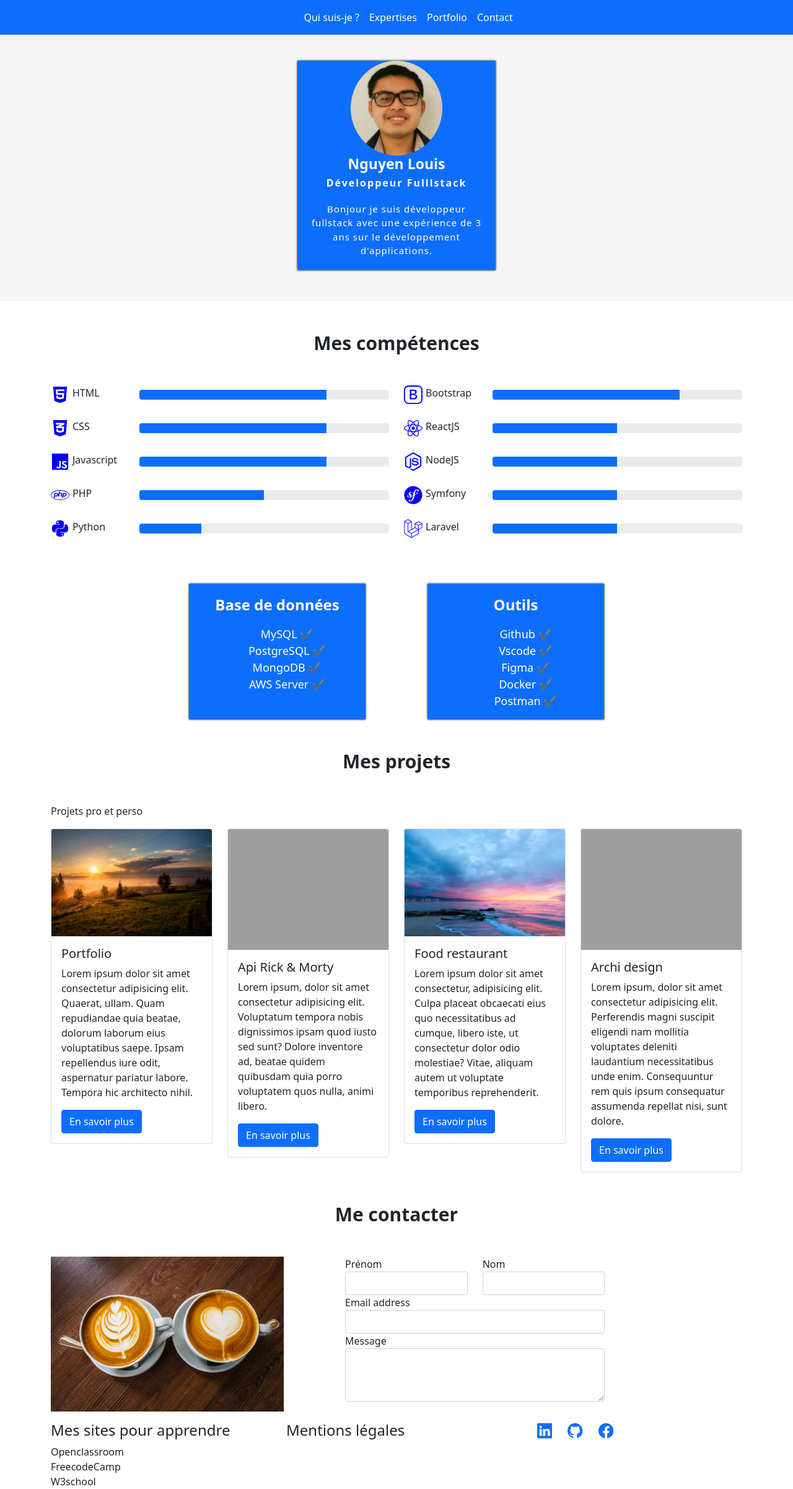
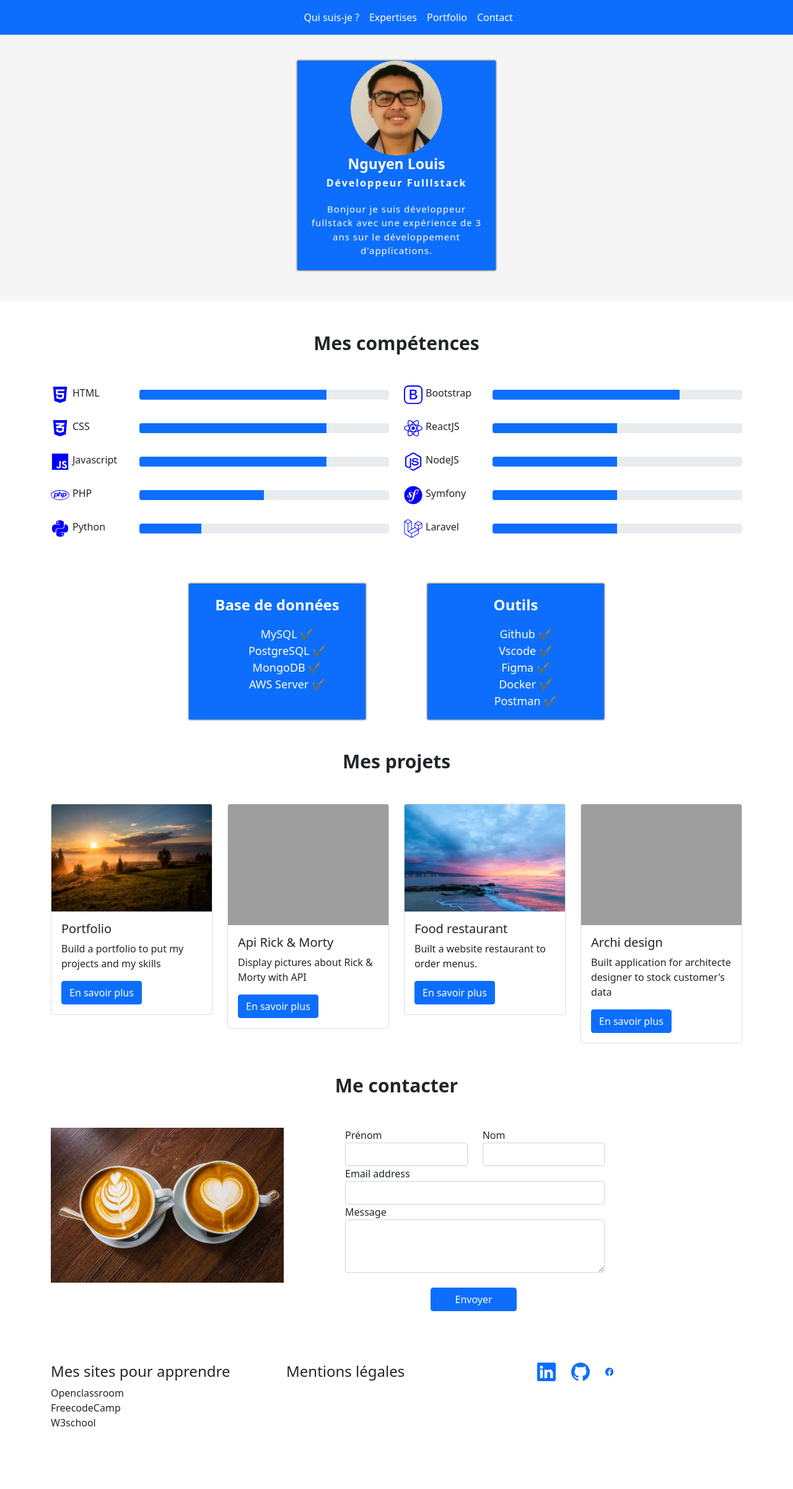
Before and after one commit to Azlou77/boostrap-project, a PHP site: page /project/index.html in a window 1280 px wide. Shown: the whole page at 62% size. After the commit the page ends 2302 px from the top, so only its background shows below. Run offline with PHP 8.4, Linux system fonts and the light colour scheme; grey boxes are pictures that could not be loaded.

Commit message:
add description cards

```diff
--- a/project/css/style.css
+++ b/project/css/style.css
@@ -129,10 +129,17 @@ ul.navbar-nav li a:hover{
 
 }
 /*contact section*/
-
-
+#contact button.btn-primary{
+    margin-left: 33%;
+    width: 33%;
+    margin-bottom: 20%;
+}
 
 /*footer*/
+footer button{
+    margin-bottom: auto;
+
+}
 footer svg{
     margin-left: 25px;
     fill: #0d6efd;
--- a/project/index.html
+++ b/project/index.html
@@ -33,13 +33,13 @@
                         <!-- list with links-->
                       <ul class="navbar-nav ">
                         <li class="nav-item">
-                            <a class="nav-link" href="#johndoe">Qui suis-je ?</a>
+                            <a class="nav-link" href="#presentation">Qui suis-je ?</a>
                         </li>
                         <li class="nav-item">
-                            <a class="nav-link" href="#expertise">Expertises</a>
+                            <a class="nav-link" href="#skills">Expertises</a>
                         </li>
                         <li class="nav-item">
-                            <a class="nav-link" href="#portfolio">Portfolio</a>
+                            <a class="nav-link" href="#projetcs">Portfolio</a>
                         </li>
                         <li class="nav-item">
                             <a class="nav-link" href="#contact">Contact</a>
@@ -305,7 +305,6 @@
     <!--projects section-->
     <section class="container" id="projects">
         <h1 class="text-center">Mes projets</h1>
-        <p>Projets pro et perso</p>
             <div class="row">
                 <!-- Card bootstrap-->
                 <div class="col-md-4 col-lg-3">
@@ -313,7 +312,7 @@
                         <img class="card-img-top" src="img/forest.jpg" alt="forest image">
                         <div class="card-body">
                             <h5 class="card-title">Portfolio</h5>
-                            <p class="card-text">Lorem ipsum dolor sit amet consectetur adipisicing elit. Quaerat, ullam. Quam repudiandae quia beatae, dolorum laborum eius voluptatibus saepe. Ipsam repellendus iure odit, aspernatur pariatur labore. Tempora hic architecto nihil.</p>
+                            <p class="card-text">Build a portfolio to put my projects and my skills</p>
                             <a href="#" class="btn btn-primary">En savoir plus</a>
                         </div>
                     </div>
@@ -325,9 +324,7 @@
                         <img class="card-img-top" src="img/nature.jpg" alt="Card image cap">
                         <div class="card-body">
                             <h5 class="card-title">Api Rick & Morty</h5>
-                            <p class="card-text">Lorem ipsum, dolor sit amet consectetur adipisicing elit. Voluptatum tempora nobis
-                                dignissimos ipsam quod iusto sed sunt? Dolore inventore ad, beatae quidem quibusdam quia porro
-                                voluptatem quos nulla, animi libero.</p>
+                            <p class="card-text">Display pictures about Rick & Morty with API</p>
                             <a href="#" class="btn btn-primary">En savoir plus</a>
                         </div>
                     </div>
@@ -339,9 +336,7 @@
                         <img class="card-img-top" src="img/ocean.jpg" alt="Card image cap">
                         <div class="card-body">
                             <h5 class="card-title">Food restaurant</h5>
-                            <p class="card-text">Lorem ipsum dolor sit amet consectetur, adipisicing elit. Culpa placeat obcaecati eius
-                                quo necessitatibus ad cumque, libero iste, ut consectetur dolor odio molestiae? Vitae, aliquam autem ut
-                                voluptate temporibus reprehenderit.</p>
+                            <p class="card-text">Built a website restaurant to order menus.</p>
                             <a href="#" class="btn btn-primary">En savoir plus</a>
                         </div>
                     </div>
@@ -354,9 +349,8 @@
                             <img class="card-img-top" src="img/sun.jpg" alt="Card image cap">
                             <div class="card-body">
                                 <h5 class="card-title">Archi design</h5>
-                                <p class="card-text">Lorem ipsum, dolor sit amet consectetur adipisicing elit. Perferendis magni
-                                    suscipit eligendi nam mollitia voluptates deleniti laudantium necessitatibus unde enim. Consequuntur
-                                    rem quis ipsum consequatur assumenda repellat nisi, sunt dolore.</p>
+                                <p class="card-text">Built application for architecte designer to stock customer's data
+                                </p>
                                 <a href="#" class="btn btn-primary">En savoir plus</a>
                             </div>
                         </div>
@@ -396,6 +390,8 @@
                                 <textarea class="form-control" id="exampleFormControlTextarea1" rows="3"></textarea>
                               </div>
                             </div>
+                            <br>
+                            <button type="submit" class="btn btn-primary">Envoyer</button>
                           </form>
                     </div>
                 </div>
@@ -454,15 +450,21 @@
                 <div class="col-lg-4 col-md-12" id="social-media">
                     <div class="col-5 d-flex align-items-center">
                         <!--svg logo linkedin-->
-                        <svg xmlns="http://www.w3.org/2000/svg" width="30" height="30" fill="currentColor" class="bi bi-linkedin" viewBox="0 0 16 16">
-                            <path d="M0 1.146C0 .513.526 0 1.175 0h13.65C15.474 0 16 .513 16 1.146v13.708c0 .633-.526 1.146-1.175 1.146H1.175C.526 16 0 15.487 0 14.854V1.146zm4.943 12.248V6.169H2.542v7.225h2.401m-1.2-8.212c.837 0 1.358-.554 1.358-1.248-.015-.709-.52-1.248-1.342-1.248-.822 0-1.359.54-1.359 1.248 0 .694.521 1.248 1.327 1.248h.016zm4.908 8.212V9.359c0-.216.016-.432.08-.586.173-.431.568-.878 1.232-.878.869 0 1.216.662 1.216 1.634v3.865h2.401V9.25c0-2.22-1.184-3.252-2.764-3.252-1.274 0-1.845.7-2.165 1.193v.025h-.016a5.54 5.54 0 0 1 .016-.025V6.169h-2.4c.03.678 0 7.225 0 7.225h2.4"/>
-                        </svg>
+                        <a href="https://www.linkedin.com/Learning/">
+                            <svg xmlns="http://www.w3.org/2000/svg" width="30" height="30" fill="currentColor" class="bi bi-linkedin" viewBox="0 0 16 16">
+                                <path d="M0 1.146C0 .513.526 0 1.175 0h13.65C15.474 0 16 .513 16 1.146v13.708c0 .633-.526 1.146-1.175 1.146H1.175C.526 16 0 15.487 0 14.854V1.146zm4.943 12.248V6.169H2.542v7.225h2.401m-1.2-8.212c.837 0 1.358-.554 1.358-1.248-.015-.709-.52-1.248-1.342-1.248-.822 0-1.359.54-1.359 1.248 0 .694.521 1.248 1.327 1.248h.016zm4.908 8.212V9.359c0-.216.016-.432.08-.586.173-.431.568-.878 1.232-.878.869 0 1.216.662 1.216 1.634v3.865h2.401V9.25c0-2.22-1.184-3.252-2.764-3.252-1.274 0-1.845.7-2.165 1.193v.025h-.016a5.54 5.54 0 0 1 .016-.025V6.169h-2.4c.03.678 0 7.225 0 7.225h2.4"/>
+                            </svg>
+                        </a>
+
                         <!--svg logo github-->
-                        <svg xmlns="http://www.w3.org/2000/svg" width="30" height="30" fill="currentColor" class="bi bi-github"
+                        <a href="https://github.com/Azlou77">
+                            <svg xmlns="http://www.w3.org/2000/svg" width="30" height="30" fill="currentColor" class="bi bi-github"
                             viewBox="0 0 16 16">
                             <path
                                 d="M8 0C3.58 0 0 3.58 0 8c0 3.54 2.29 6.53 5.47 7.59.4.07.55-.17.55-.38 0-.19-.01-.82-.01-1.49-2.01.37-2.53-.49-2.69-.94-.09-.23-.48-.94-.82-1.13-.28-.15-.68-.52-.01-.53.63-.01 1.08.58 1.23.82.72 1.21 1.87.87 2.33.66.07-.52.28-.87.51-1.07-1.78-.2-3.64-.89-3.64-3.95 0-.87.31-1.59.82-2.15-.08-.2-.36-1.02.08-2.12 0 0 .67-.21 2.2.82.64-.18 1.32-.27 2-.27.68 0 1.36.09 2 .27 1.53-1.04 2.2-.82 2.2-.82.44 1.1.16 1.92.08 2.12.51.56.82 1.27.82 2.15 0 3.07-1.87 3.75-3.65 3.95.29.25.54.73.54 1.48 0 1.07-.01 1.93-.01 2.2 0 .21.15.46.55.38A8.012 8.012 0 0 0 16 8c0-4.42-3.58-8-8-8" />
                         </svg>
+                        </a>
+
                         <!--svg logo facebook-->
                         <svg xmlns="http://www.w3.org/2000/svg" width="30" height="30" fill="currentColor" class="bi bi-facebook"
                             viewBox="0 0 16 16">
```
Also changed, not shown: project/README.md.
